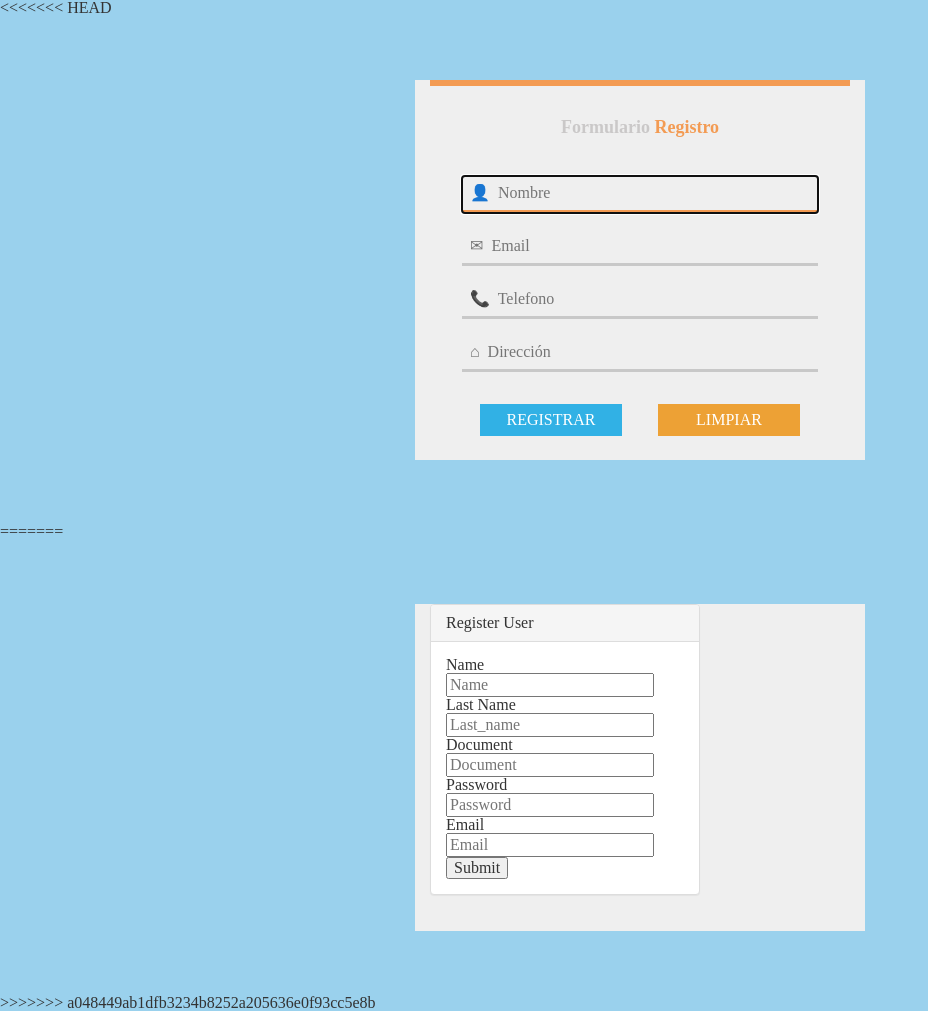
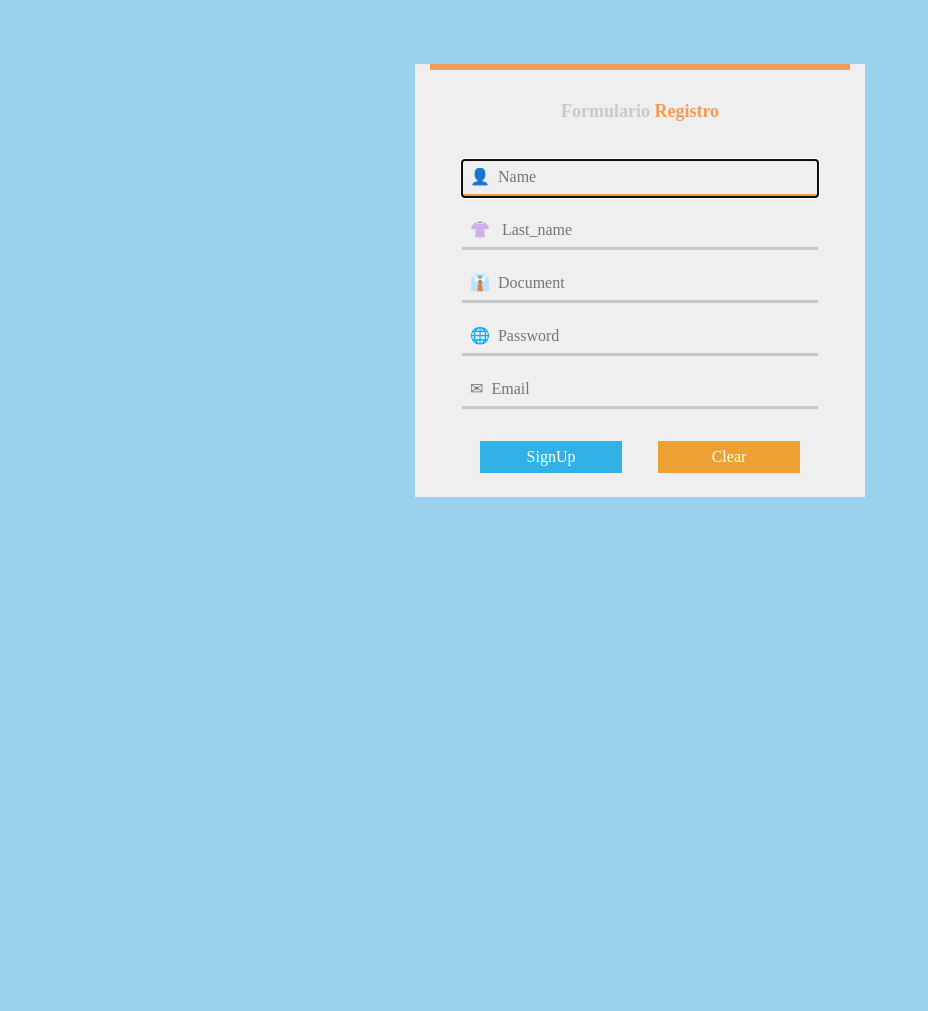
Before and after one commit to lucashernandez067/H4RD-C0D3, a PHP site: page /views/Register/index.php in a window 1280 px wide. Shown: the whole page, without its empty margins (0-928 px from the left). After the commit the page ends 497 px from the top, so only its background shows below. Run offline with PHP 8.4, Linux system fonts and the light colour scheme.

Commit message:
register actualice

```diff
--- a/views/Register/index.php
+++ b/views/Register/index.php
@@ -11,61 +11,21 @@
     <title>Registro</title>
 </head>
 <body>
-<<<<<<< HEAD
 <div class="container">
 		<div class="form__top">
 			<h2>Formulario <span>Registro</span></h2>
 		</div>
 		<form class="form__reg" action="">
-			<input class="input" type="text" placeholder="&#128100;  Nombre" required autofocus>
+            <input class="input" type="text" placeholder="&#128100;  Name" required autofocus>
+            <input class="input" type="text" placeholder="&#128090;   Last_name" required>
+            <input class="input" type="email" placeholder="&#128084;  Document" required>
+            <input class="input" type="email" placeholder="&#127760;  Password" required>
             <input class="input" type="email" placeholder="&#9993;  Email" required>
-            <input class="input" type="text" placeholder="&#128222;  Telefono" required>
-            <input class="input" type="text" placeholder="&#8962;  Dirección" required>
             <div class="btn__form">
-            	<input class="btn__submit" type="submit" value="REGISTRAR">
-            	<input class="btn__reset" type="reset" value="LIMPIAR">
+            	<input class="btn__submit" type="submit" value="SignUp">
+            	<input class="btn__reset" type="reset" value="Clear">
             </div>
 		</form>
 	</div>
-=======
-    <div class="container">
-        <div class="row">
-            <div class="col-md-8">
-                <div class="panel panel-default">
-                    <div class="panel-heading">Register User</div>
-                        <div class="panel-body">
-                            <form action="?c=Register&m=registrar" method="post">
-                                <div>
-                                 <label for="">Name</label>
-                                 <input type="text" name="name" placeholder="Name" required>
-                                 </div>
-                                 <div>
-                                 <label for="">Last Name</label>
-                                 <input type="text" name="last_name" placeholder="Last_name">
-                                 </div>
-                                 <div>
-                                 <label for="">Document</label>
-                                 <input type="num" name="document" placeholder="Document" required>
-                                 </div>
-                                 <div>
-                                 <label for="">Password</label>
-                                 <input type="password" name="pass" placeholder="Password" required>
-                                 </div>
-                                 <div>
-                                 <label for="">Email</label>
-                                 <input type="text" name="email" placeholder="Email">
-                                 </div>
-                                 <div>
-                                   <input type="submit">
-                                 </div>
-                             </form>
-
-                    </div>
-                </div>
-            </div>
-        </div>
-    </div>
-
->>>>>>> a048449ab1dfb3234b8252a205636e0f93cc5e8b
 </body>
 </html>
```
Also changed, not shown: controllers/RegisterController.php (+0 -11 lines).
